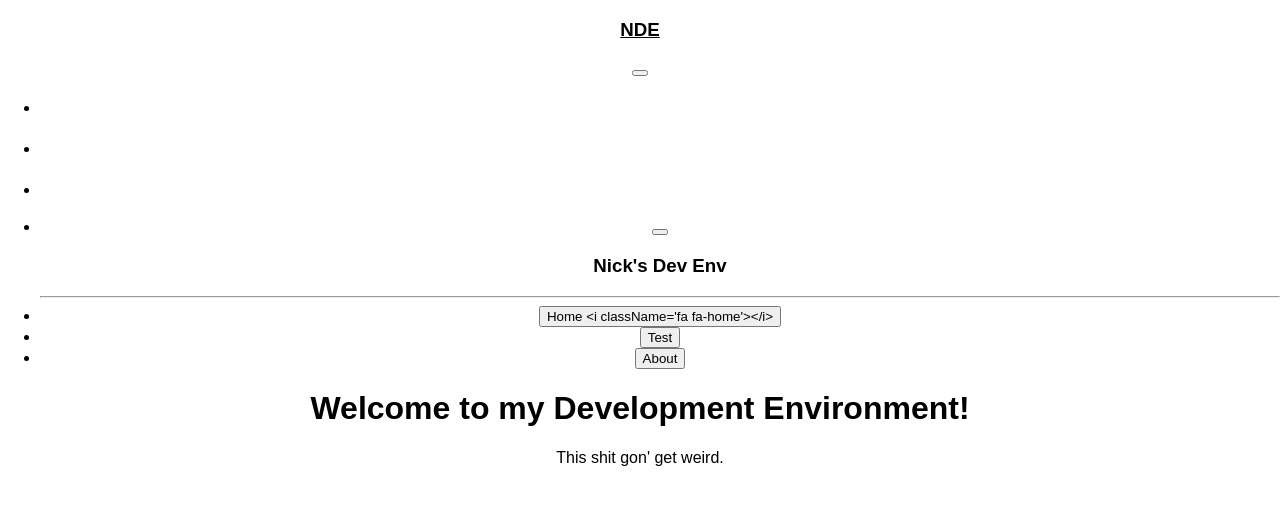
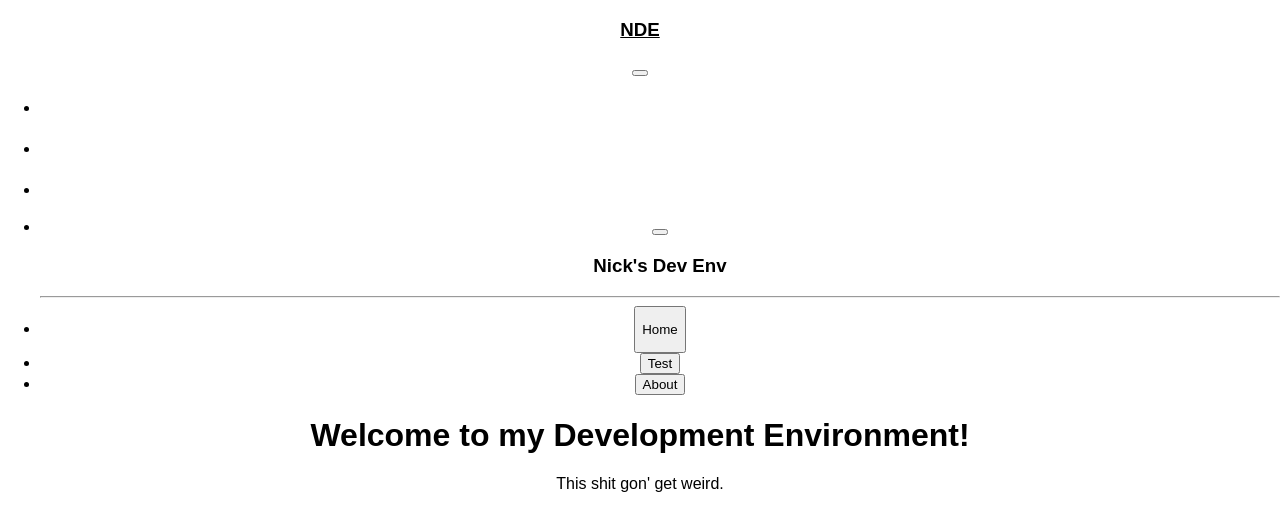
Before and after one commit to dopename/nickdev, a React app in the folder frontend/: page / in a window 1280 px wide. Shown: the top 530 px of the page. Built offline with nearby package versions, Linux system fonts and the light colour scheme.

Commit message:
Touching up home page

```diff
--- a/frontend/src/components/Home/Home.jsx
+++ b/frontend/src/components/Home/Home.jsx
@@ -72,7 +72,7 @@ export default class Home extends Component {
 						<h3>{this.state.sideNav ? "Nick's Dev Env" : "NDE"}</h3>
 						<hr/>
 						<NavItem>
-							<Button outline className="btn-block text-left" onClick={() => this.changePage('home')} color="info" size="lg">{this.state.sideNav ? "Home <i className='fa fa-home'></i>" : "<i className='fa fa-home'></i>"}</Button>
+							<Button outline className="btn-block text-left" onClick={() => this.changePage('home')} color="info" size="lg">{this.state.sideNav ? <p>Home <i className='fa fa-home'></i></p> : <i className='fa fa-home'></i>}</Button>
 						</NavItem>
 						<NavItem>
 							<Button outline className="btn-block text-left" onClick={() => this.changePage('test')} color="info" size="lg">{this.state.sideNav ? "Test" : "T"}</Button>
```
